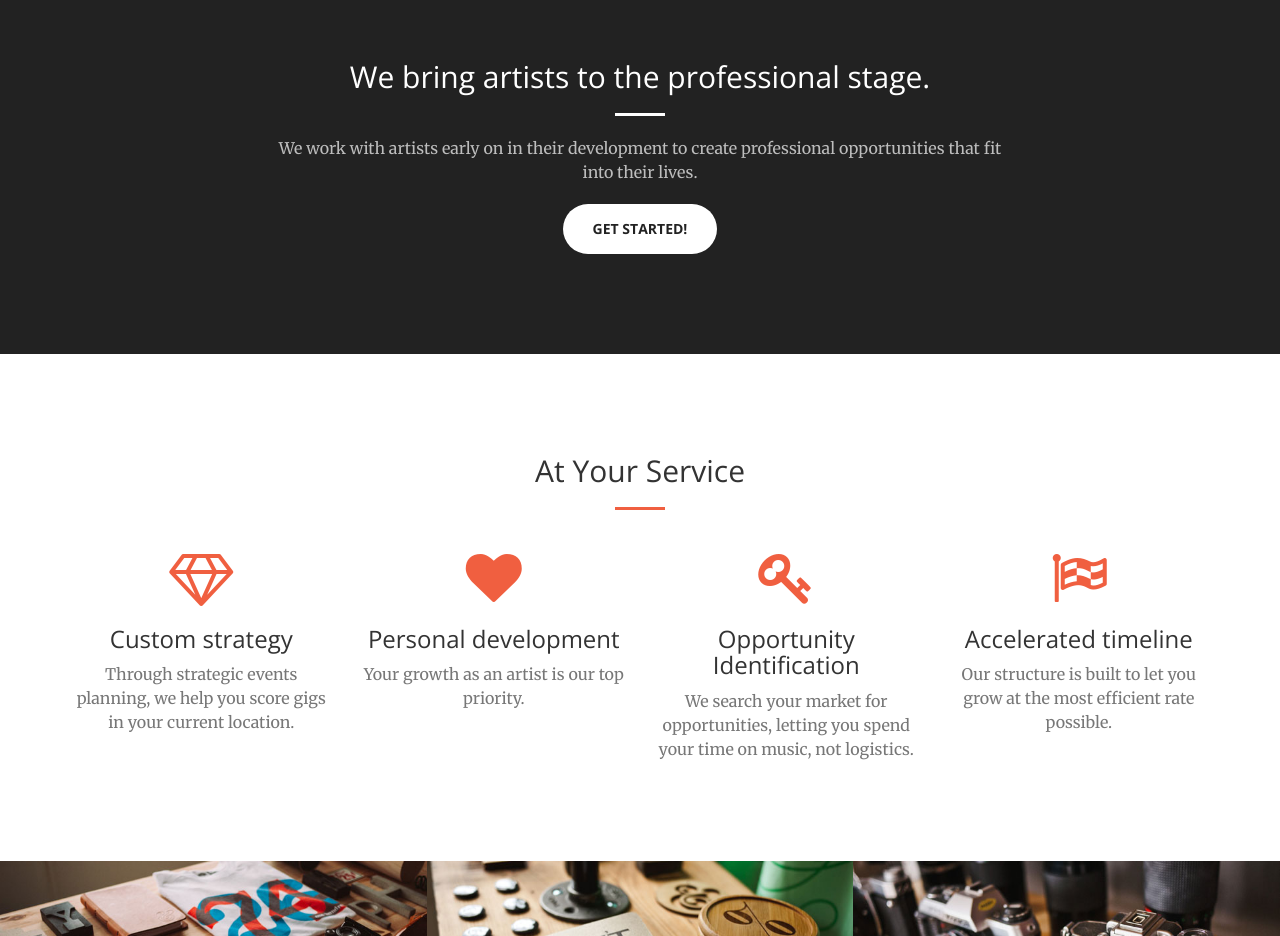
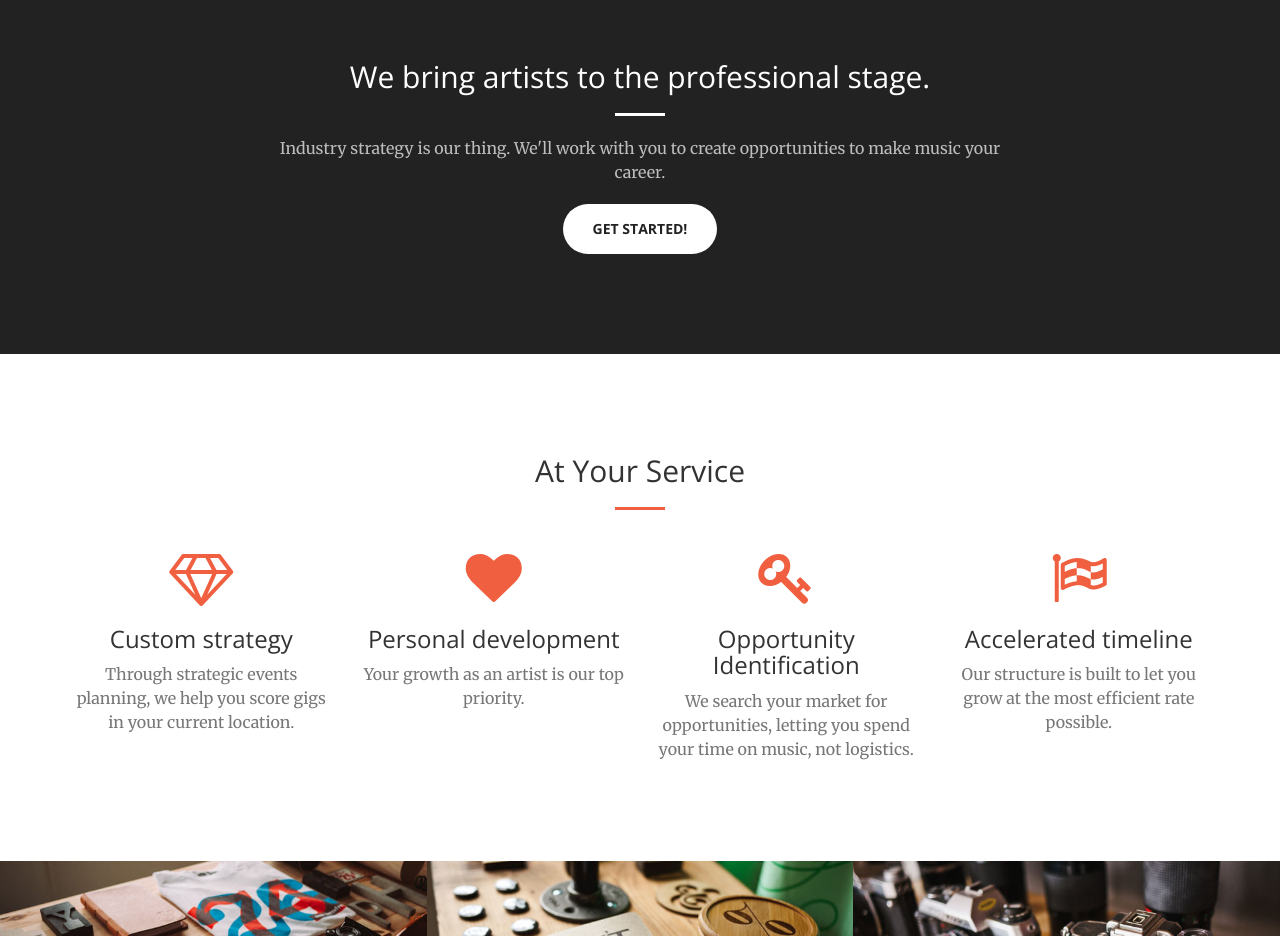
Before and after one commit to efreethy/talent-management, a website: page public/index.html in a window 1280 px wide. Shown: the part 840-1776 px from the top of the page. Drawn offline with nearby package versions, Linux system fonts and the light colour scheme; files that its build step writes are made by us from their sources.

Commit message:
update marketing language

```diff
--- a/public/index.html
+++ b/public/index.html
@@ -85,7 +85,7 @@
                 <div class="col-lg-8 col-lg-offset-2 text-center">
                     <h2 class="section-heading">We bring artists to the professional stage.</h2>
                     <hr class="light">
-                    <p class="text-faded"> We work with artists early on in their development to create professional opportunities that fit into their lives.</p>
+                    <p class="text-faded">Industry strategy is our thing. We'll work with you to create opportunities to make music your career.</p>
                     <a href="#services" class="page-scroll btn btn-default btn-xl sr-button">Get Started!</a>
                 </div>
             </div>
```
